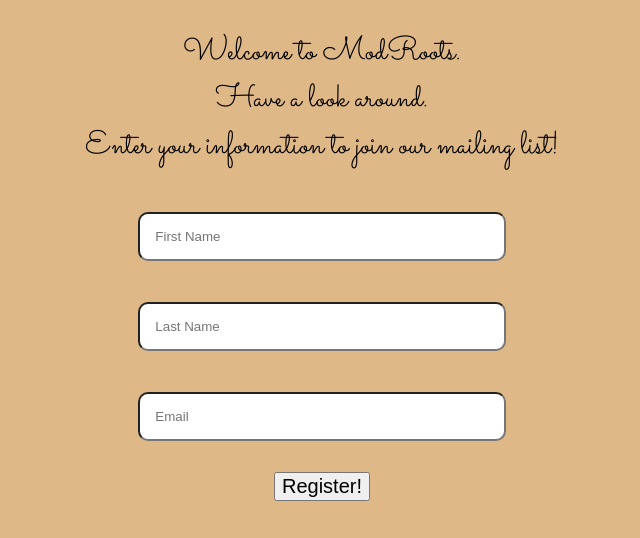
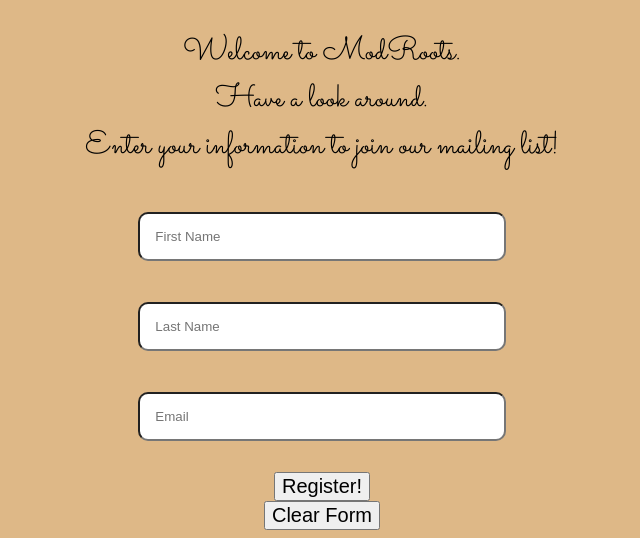
Before and after one commit to EEngvall/WebsiteDemo, a plain HTML site: page index.html in a window 1280 px wide. Shown: the part 311-849 px from the top of the page, without its empty margins (318-958 px from the left). Before the commit the page ends 820 px from the top, so only its background shows below. Drawn offline with Linux system fonts and the light colour scheme.

Commit message:
Added reset form button

```diff
--- a/index.html
+++ b/index.html
@@ -26,6 +26,7 @@
                 <input type="text" id="lname" name="lname" placeholder="Last Name" class="set-width"><br>
                 <input type="text" id="email" name="email" required placeholder="Email" class="set-width"><br>
                 <input type="submit" value="Register!" class="set-size">
+                <input type="reset" value="Clear Form" onclick="location.href = 'placeholder'" class="set-size">
             </div>
         </form>
     </body>
```
